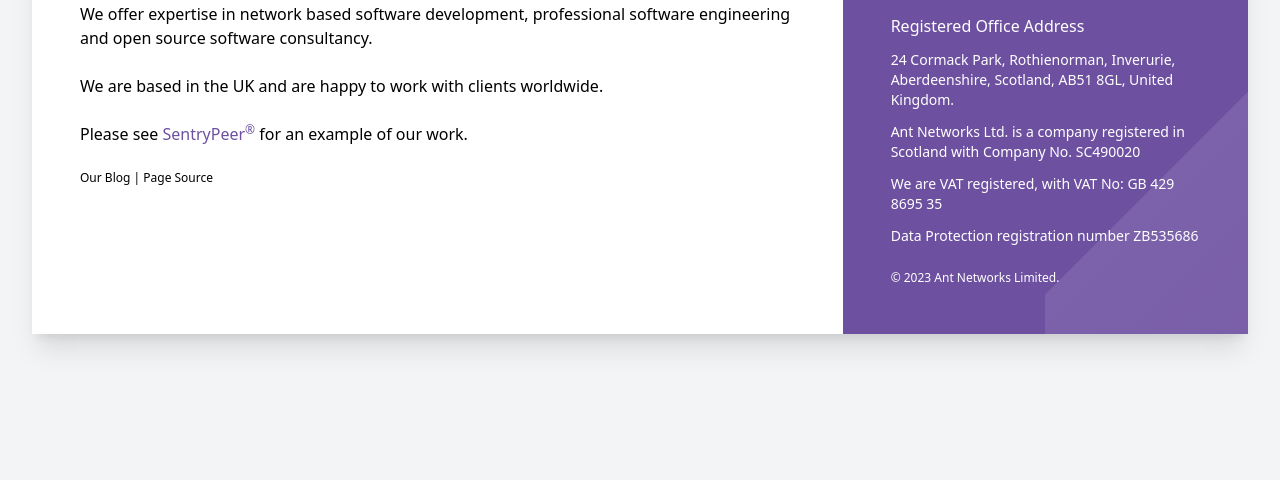
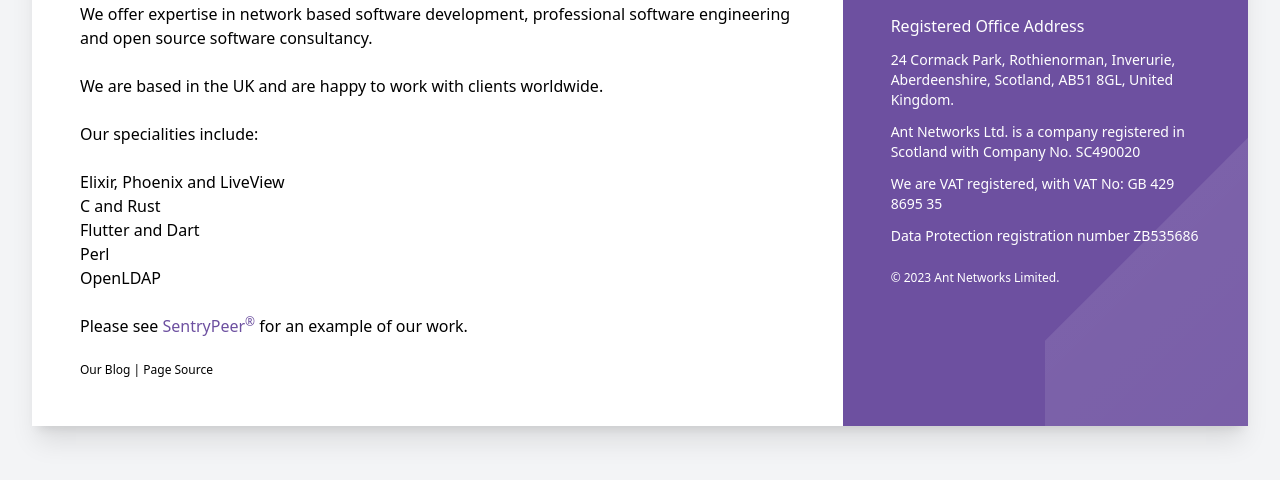
Before and after one commit to AntNetworks/antnetworks.github.io, a plain HTML site: page index.html in a window 1280 px wide. Shown: the part 294-774 px from the top of the page. Drawn offline with Linux system fonts and the light colour scheme; a web font is replaced by a local one.

Commit message:
Add a list of programming languages we like.

```diff
--- a/index.html
+++ b/index.html
@@ -65,6 +65,14 @@
                         professional software engineering and open source software consultancy.</p>
                     <p class="mt-6 max-w-3xl text-base">We are based in the UK and are happy to work with clients
                         worldwide.</p>
+                    <p class="mt-6 max-w-3xl text-base">Our specialities include:</p>
+                    <ul class="mt-6 max-w-3xl text-base list-disc list-inside">
+                        <li>Elixir, Phoenix and LiveView</li>
+                        <li>C and Rust</li>
+                        <li>Flutter and Dart</li>
+                        <li>Perl</li>
+                        <li>OpenLDAP</li>
+                    </ul>
                     <p class="mt-6 max-w-3xl text-base">Please see <a href="https://github.com/SentryPeer"
                                                                       class="text-[#6d50a0] hover:text-blue-500"
                                                                       target="_blank"
```
